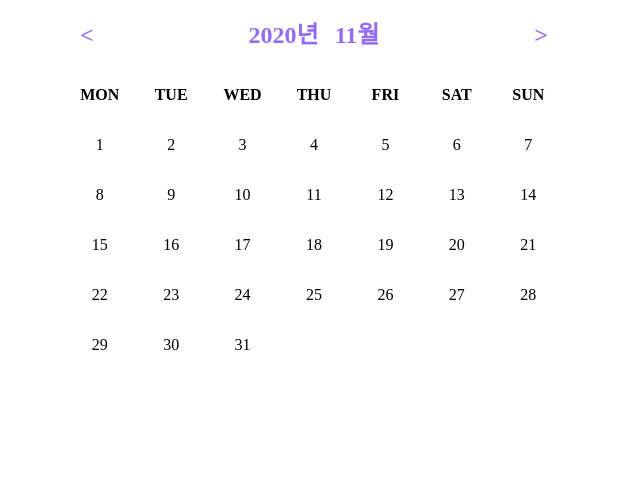
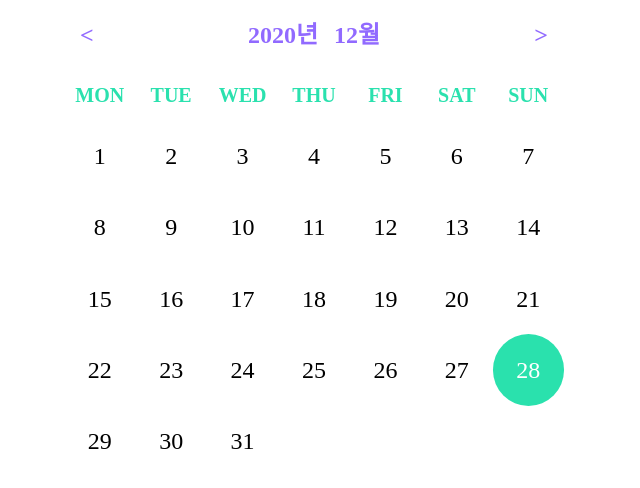
Before and after one commit to yung6699/react-calendar, a React (Create React App) app: page / in a window 1280 px wide. Shown: the top 488 px of the page, without its empty margins (326-966 px from the left). Built offline with nearby package versions, Linux system fonts and the light colour scheme.

Commit message:
달력 요일 및 날짜 변환 기능 추가
- 화살표 클릭시 연도, 월 바뀌는 기능 추가
- 날짜 클릭시 선택 표시 UI 추가

```diff
--- a/src/components/CalendarDay.tsx
+++ b/src/components/CalendarDay.tsx
@@ -1,21 +1,42 @@
 import React from "react";
-import styled from "styled-components";
+import styled, { css } from "styled-components";
 import { CALENDAR_ITEM_WIDTH } from "../styles/Variables";
 
-type DayProps = {
+interface DayProps {
   day: number;
-};
+  currentDay: number;
+  onClick: (day: number) => void;
+}
 
 const Item = styled.td`
   display: flex;
   justify-content: center;
   align-items: center;
   width: ${CALENDAR_ITEM_WIDTH};
-  height: 100%;
+  font-size: 24px;
+  cursor: pointer;
+
+  &:after {
+    content: "";
+    display: block;
+    padding-bottom: 100%;
+  }
+
+  &.active {
+    position: relative;
+    color: #fff;
+    background: #2ae1ad;
+    border-radius: 50%;
+  }
 `;
 
-const CalendarDay = ({ day }: DayProps) => {
-  return <Item>{day}</Item>;
+const CalendarDay = ({ day, currentDay, onClick }: DayProps) => {
+  const isActive = currentDay === day;
+  return (
+    <Item className={isActive ? "active" : ""} onClick={() => onClick(day)}>
+      {day}
+    </Item>
+  );
 };
 
 export default CalendarDay;
--- a/src/components/CalendarHead.tsx
+++ b/src/components/CalendarHead.tsx
@@ -18,6 +18,7 @@ const MainTitle = styled.tr`
     justify-content: center;
     align-items: center;
     padding: 0 16px;
+    cursor: pointer;
   }
 
   .calendar__title {
@@ -32,8 +33,10 @@ const MainTitle = styled.tr`
 `;
 
 const DayOfWeek = styled.tr`
+  display: flex;
   width: 100%;
-  display: flex;
+  font-size: 20px;
+  color: #2ae1ae;
 
   td {
     display: flex;
@@ -49,18 +52,24 @@ const DayOfWeek = styled.tr`
 interface CalendarHeadProps {
   year: number;
   month: number;
+  onIncrease: () => void;
+  onDecrease: () => void;
 }
 
-const CalendarHead = ({ year, month }: CalendarHeadProps) => {
+const CalendarHead = ({ year, month, onIncrease, onDecrease }: CalendarHeadProps) => {
   return (
     <thead>
       <MainTitle>
-        <td className={"calendar__prev"}>&#60;</td>
+        <td className={"calendar__prev"} onClick={onDecrease}>
+          &#60;
+        </td>
         <td className={"calendar__title"}>
           <div className={"calendar__title__year"}>{year}년</div>
           <div className={"calendar__title__month"}>{month}월</div>
         </td>
-        <td className={"calendar__next"}>&#62;</td>
+        <td className={"calendar__next"} onClick={onIncrease}>
+          &#62;
+        </td>
       </MainTitle>
       <DayOfWeek>
         {DAY_OF_THE_WEEK.map((item: string, index: number) => {
--- a/src/components/CalendarMain.tsx
+++ b/src/components/CalendarMain.tsx
@@ -1,14 +1,17 @@
 import React, { useState, useEffect } from "react";
 import CalendarDay from "./CalendarDay";
 import styled from "styled-components";
-import { CALENDAR_ITEM_HEIGHT } from "../styles/Variables";
 
 const Row = styled.tr`
   display: flex;
-  height: ${CALENDAR_ITEM_HEIGHT};
 `;
 
-const CalendarMain = () => {
+interface CalendarMainProps {
+  currentDay: number;
+  onClickDay: (day: number) => void;
+}
+
+const CalendarMain = ({ currentDay, onClickDay }: CalendarMainProps) => {
   const [dayRows, setDayRows] = useState<number[][]>([]);
 
   useEffect(() => {
@@ -22,13 +25,12 @@ const CalendarMain = () => {
       }
     }
 
-    console.log(arr);
     setDayRows(arr);
   }, []);
 
   const makeRow = (row: number[]) => {
     return row.map((day, idx) => {
-      return <CalendarDay key={idx} day={day} />;
+      return <CalendarDay key={idx} day={day} currentDay={currentDay} onClick={onClickDay} />;
     });
   };
 
--- a/src/components/CalendarTemplate.tsx
+++ b/src/components/CalendarTemplate.tsx
@@ -1,4 +1,5 @@
-import React, { useState, useEffect } from "react";
+import React, { useState } from "react";
+import { FIRST_MONTH, LAST_MONTH } from "../constants";
 import styled from "styled-components";
 import dayjs from "dayjs";
 
@@ -15,12 +16,37 @@ const CalendarBlock = styled.table`
 const CalendarTemplate = () => {
   const date = dayjs();
   const [year, setYear] = useState<number>(date.year());
-  const [month, setMonth] = useState<number>(date.month());
+  const [month, setMonth] = useState<number>(date.month() + 1);
+  const [day, setDay] = useState<number>(date.date());
+
+  const onIncrease = () => {
+    if (month === LAST_MONTH) {
+      setMonth(FIRST_MONTH);
+      setYear(year + 1);
+      return;
+    }
+
+    setMonth(month + 1);
+  };
+
+  const onDecrease = () => {
+    if (month === FIRST_MONTH) {
+      setMonth(LAST_MONTH);
+      setYear(year - 1);
+      return;
+    }
+
+    setMonth(month - 1);
+  };
+
+  const onClickDay = (day: number) => {
+    setDay(day);
+  };
 
   return (
     <CalendarBlock>
-      <CalendarHead year={year} month={month} />
-      <CalendarMain />
+      <CalendarHead year={year} month={month} onIncrease={onIncrease} onDecrease={onDecrease} />
+      <CalendarMain currentDay={day} onClickDay={onClickDay} />
     </CalendarBlock>
   );
 };
```
